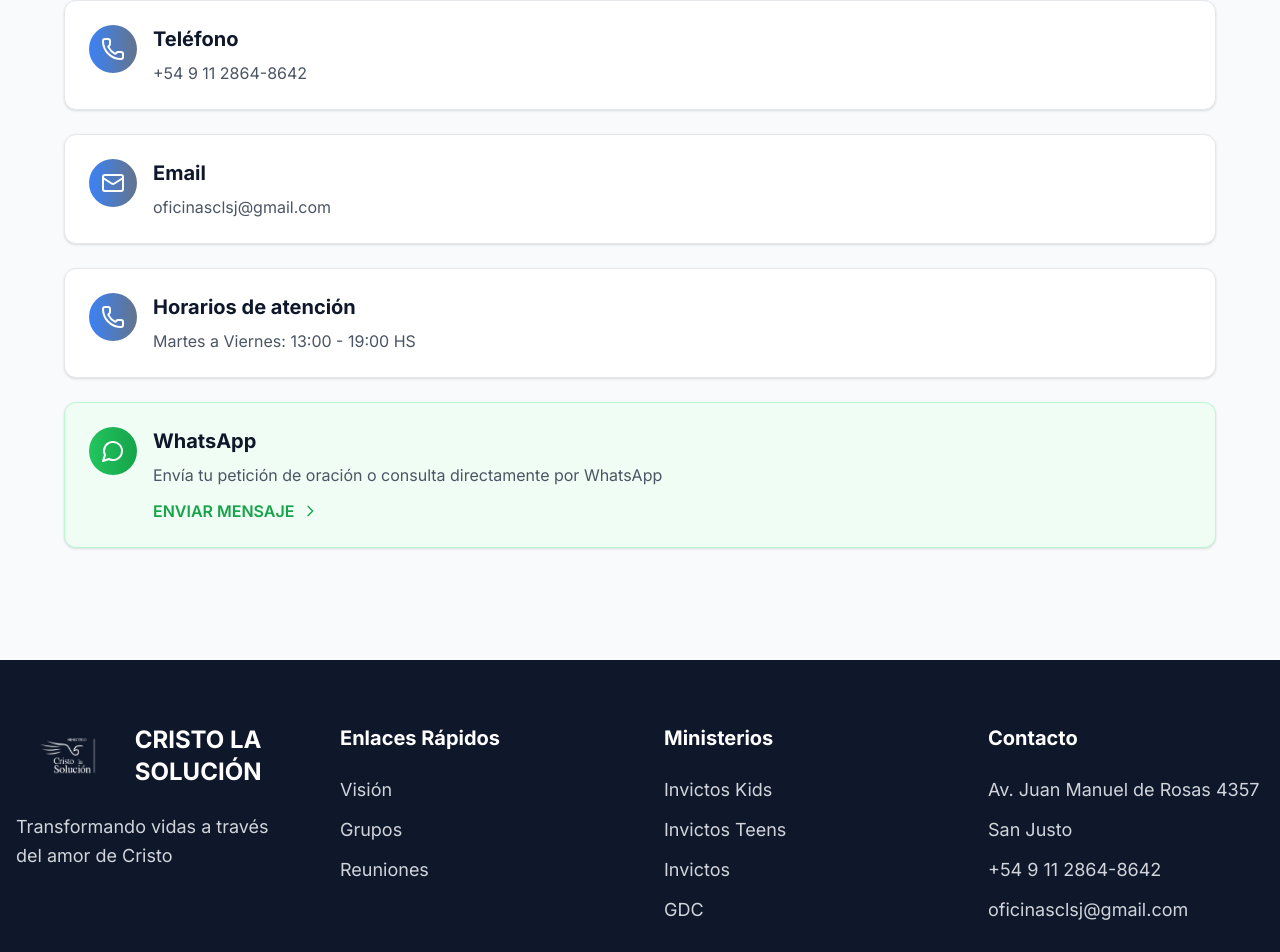
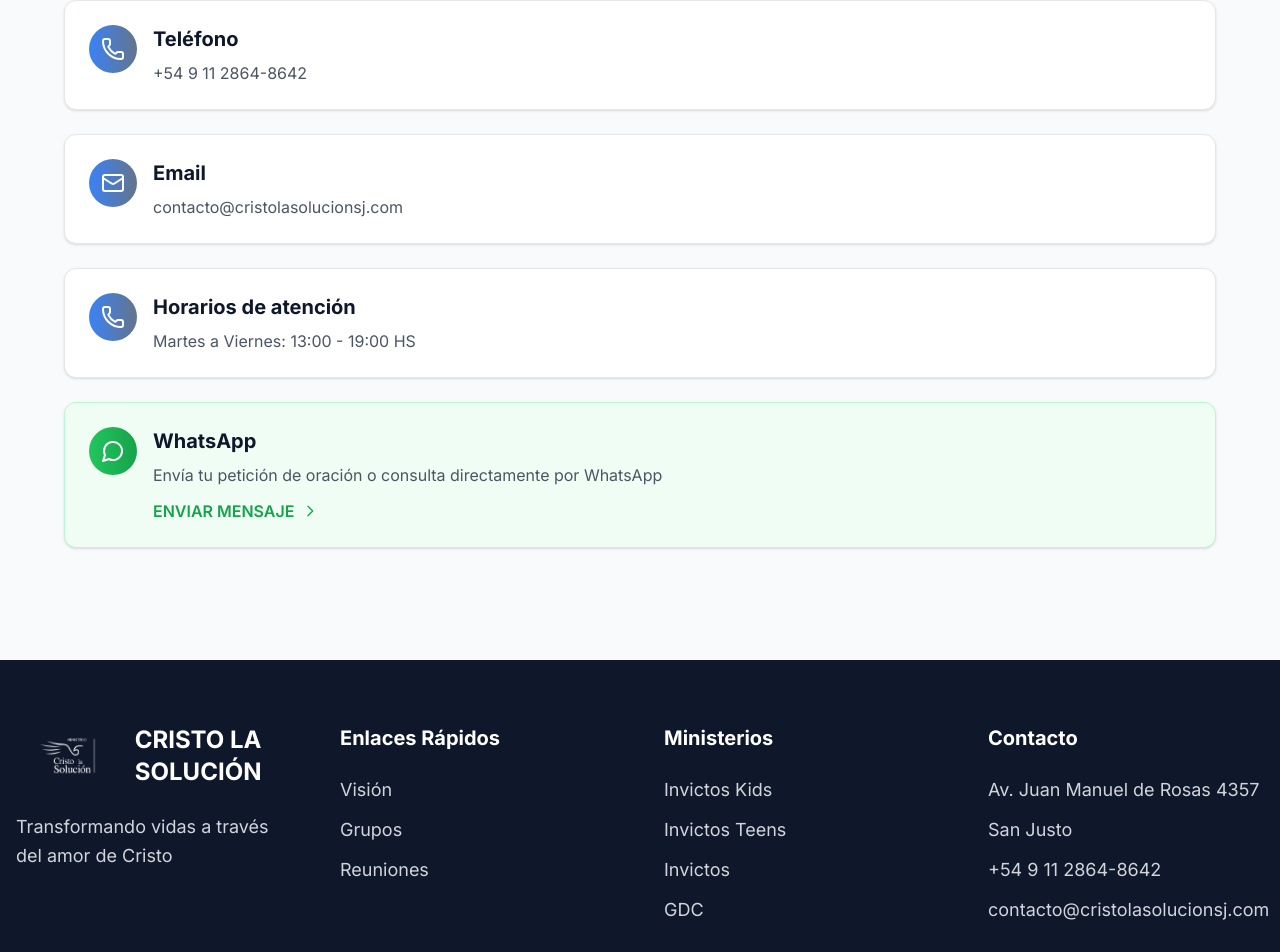
Before and after one commit to juanpo12/cristo-la-solucion, a Next.js app: page /contacto in a window 1280 px wide. Shown: the part 552-1504 px from the top of the page. Built offline with nearby package versions, Linux system fonts and the light colour scheme.

Commit message:
feat: Implement new contact page and site footer.

```diff
--- a/app/api/contact/route.ts
+++ b/app/api/contact/route.ts
@@ -15,7 +15,7 @@ async function sendWithResend(data: Record<string, unknown>) {
       },
       body: JSON.stringify({
         from: 'contacto@cristolasolucion.com', // Cambiar por tu dominio
-        to: ['oficinasclsj@gmail.com'],
+        to: ['contacto@cristolasolucion.com'],
         subject: `Nueva petición: ${subject || type}`,
         html: `
           <div style="font-family: Arial, sans-serif; max-width: 600px; margin: 0 auto;">
--- a/app/contacto/page.tsx
+++ b/app/contacto/page.tsx
@@ -71,7 +71,7 @@ export default function ContactoPage() {
                     </div>
                     <div>
                       <h3 className="text-xl font-bold church-text mb-2">Email</h3>
-                      <p className="church-text-muted">oficinasclsj@gmail.com</p>
+                      <p className="church-text-muted">contacto@cristolasolucionsj.com</p>
                     </div>
                   </div>
                 </CardContent>
--- a/components/footer.tsx
+++ b/components/footer.tsx
@@ -60,7 +60,7 @@ export function Footer() {
               <p>Av. Juan Manuel de Rosas 4357</p>
               <p>San Justo</p>
               <p>+54 9 11 2864-8642</p>
-              <p>oficinasclsj@gmail.com</p>
+              <p>contacto@cristolasolucionsj.com</p>
             </div>
 
             {/* Redes Sociales */}
```
